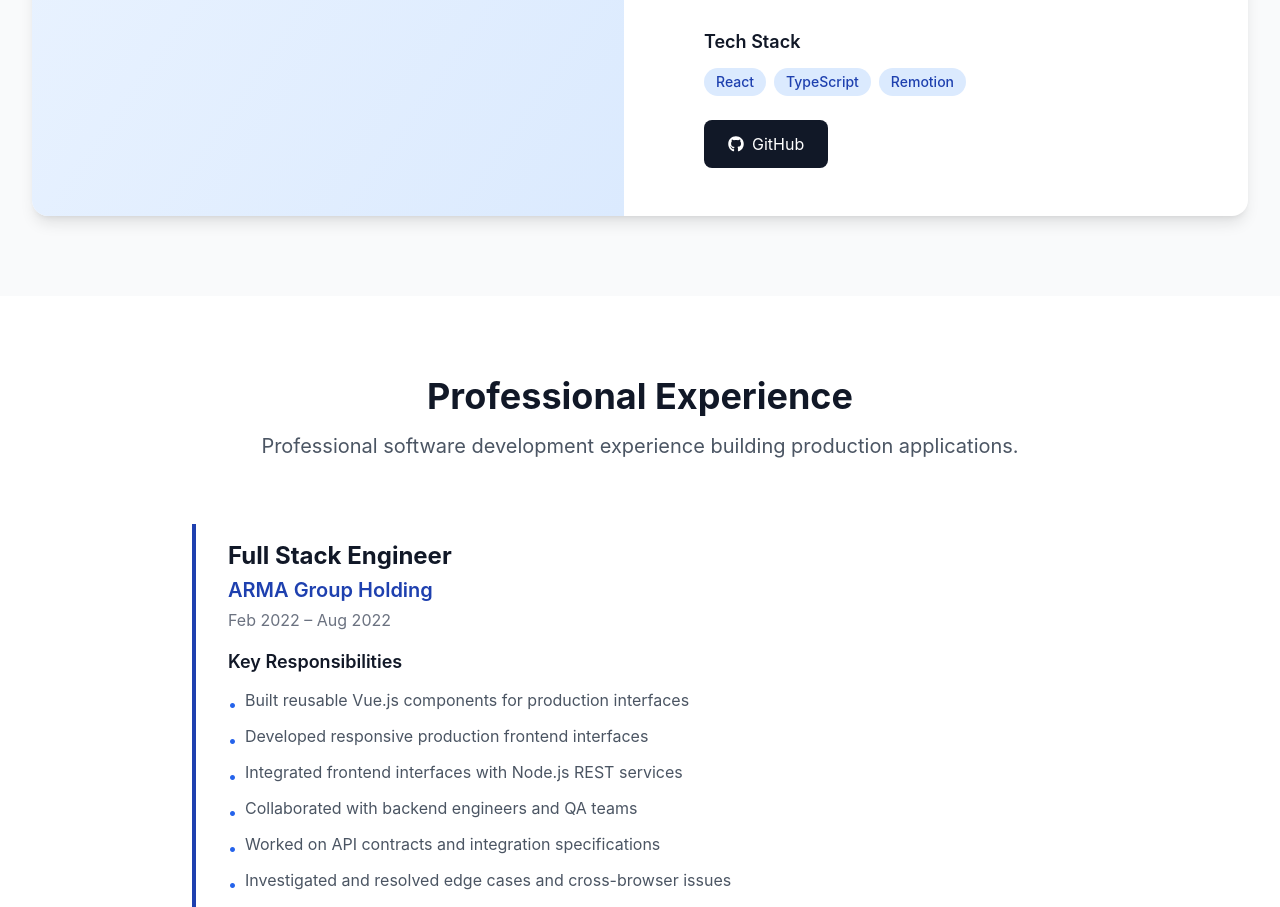
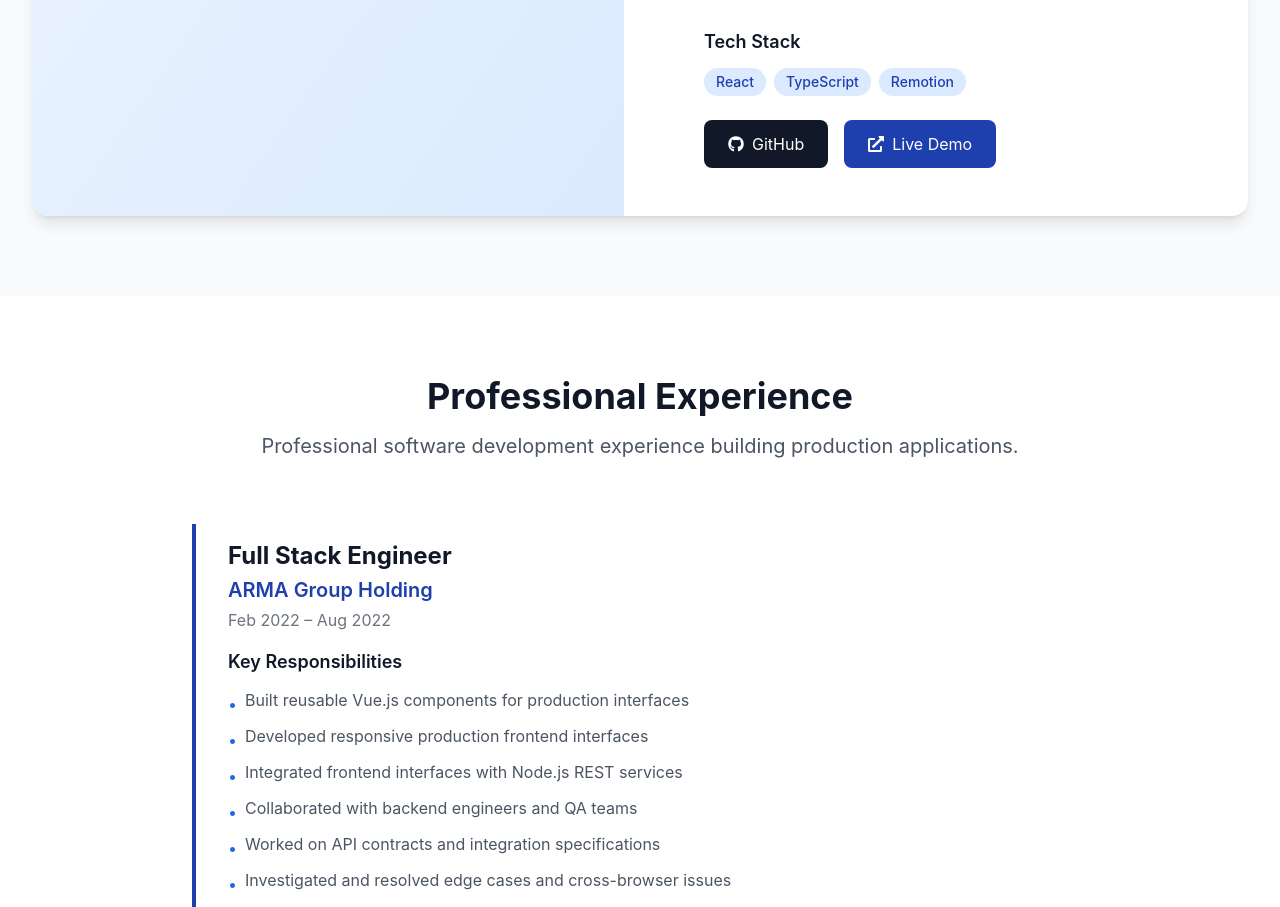
Before and after one commit to SkyBlueHeat/FS-Web-Portfolio-Challenge, a React (Vite) app: page / in a window 1280 px wide. Shown: the part 4044-4951 px from the top of the page. Built offline with nearby package versions, Linux system fonts and the light colour scheme; a web font is replaced by a local one.

Commit message:
Add MotionKit live demo link

```diff
--- a/src/components/FeaturedProjects.jsx
+++ b/src/components/FeaturedProjects.jsx
@@ -65,7 +65,7 @@ const FeaturedProjects = () => {
       ],
       technologies: ['React', 'TypeScript', 'Remotion'],
       github: 'https://github.com/SkyBlueHeat/MotionKit',
-      live: null,
+      live: 'https://motion-kit-drab.vercel.app/',
       featured: true
     }
   ];
```
